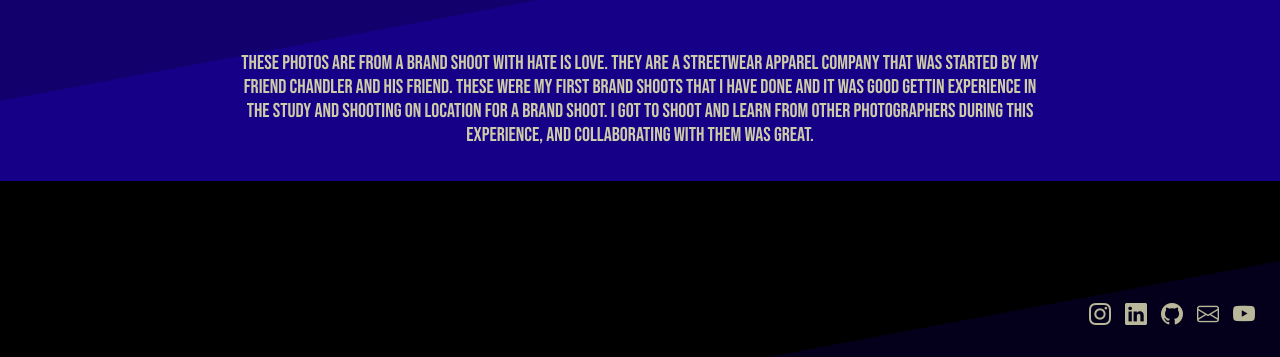
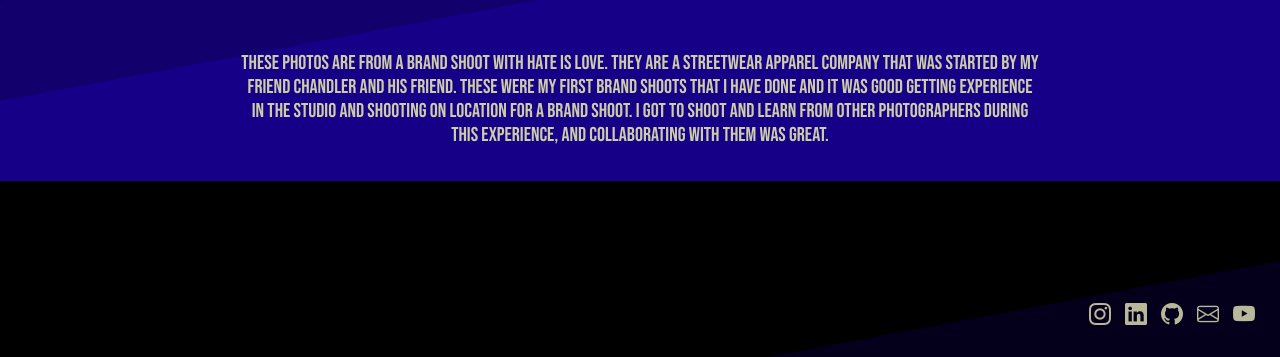
Before and after one commit to benjamminW/Portfolio, a plain HTML site: page photography.html in a window 1280 px wide. Shown: the part 2219-2576 px from the top of the page. Drawn offline with nearby package versions, Linux system fonts and the light colour scheme; some packages are replaced by stand-ins of ours; a script that the page names is missing; a web font is replaced by a local one.

Commit message:
Update photography.html

```diff
--- a/photography.html
+++ b/photography.html
@@ -311,7 +311,7 @@
 				</a>
             </div>
         </div>
-		<p>These photos are from a brand shoot with HATE IS LOVE. They are a streetwear apparel company that was started by my friend Chandler and his friend. These were my first brand shoots that I have done and it was good gettin experience in the study and shooting on location for a brand shoot. I got to shoot and learn from other photographers during this experience, and collaborating with them was great. </p>
+		<p>These photos are from a brand shoot with HATE IS LOVE. They are a streetwear apparel company that was started by my friend Chandler and his friend. These were my first brand shoots that I have done and it was good getting experience in the studio and shooting on location for a brand shoot. I got to shoot and learn from other photographers during this experience, and collaborating with them was great. </p>
     </main>
 
     <footer>
```
